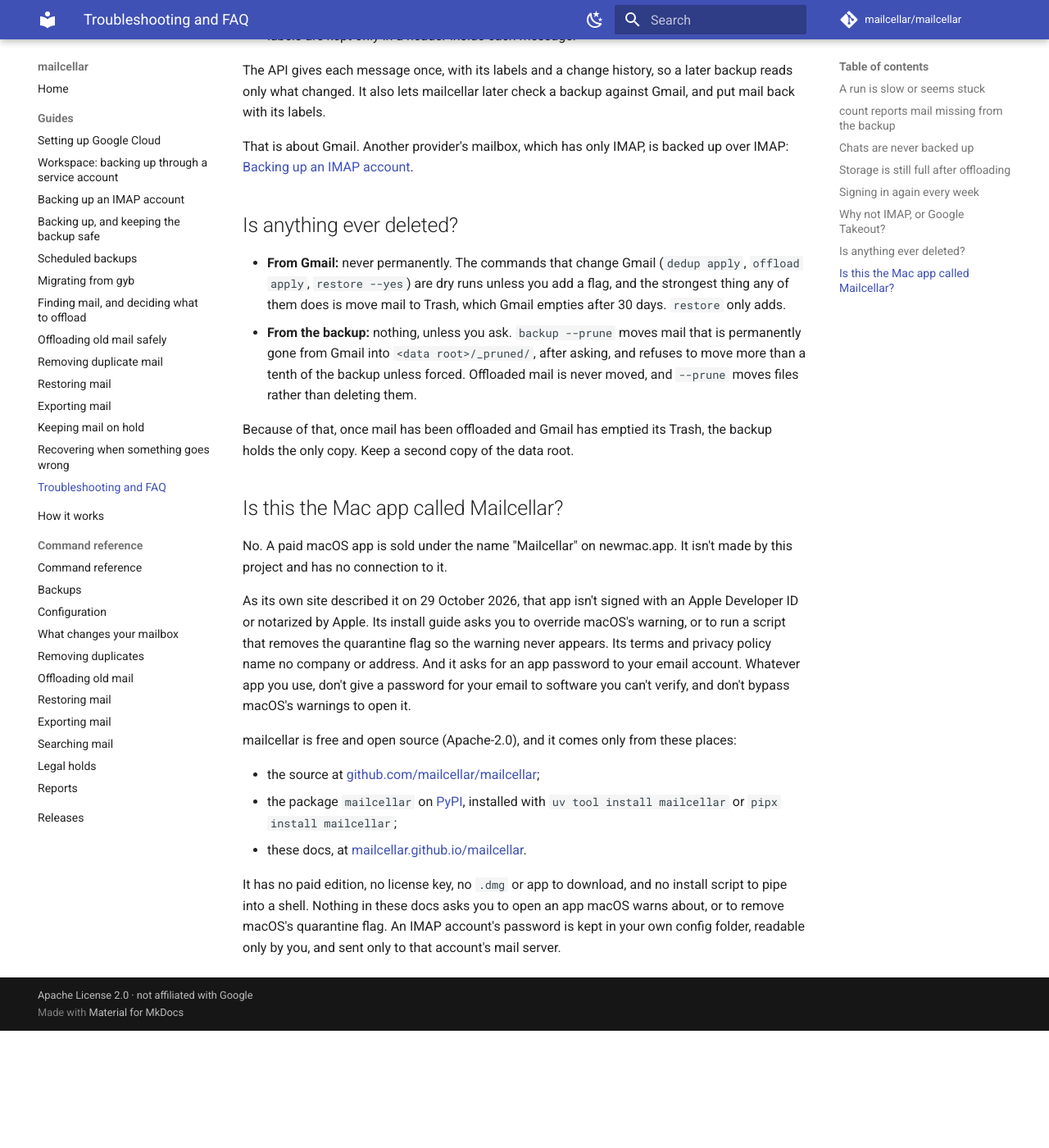
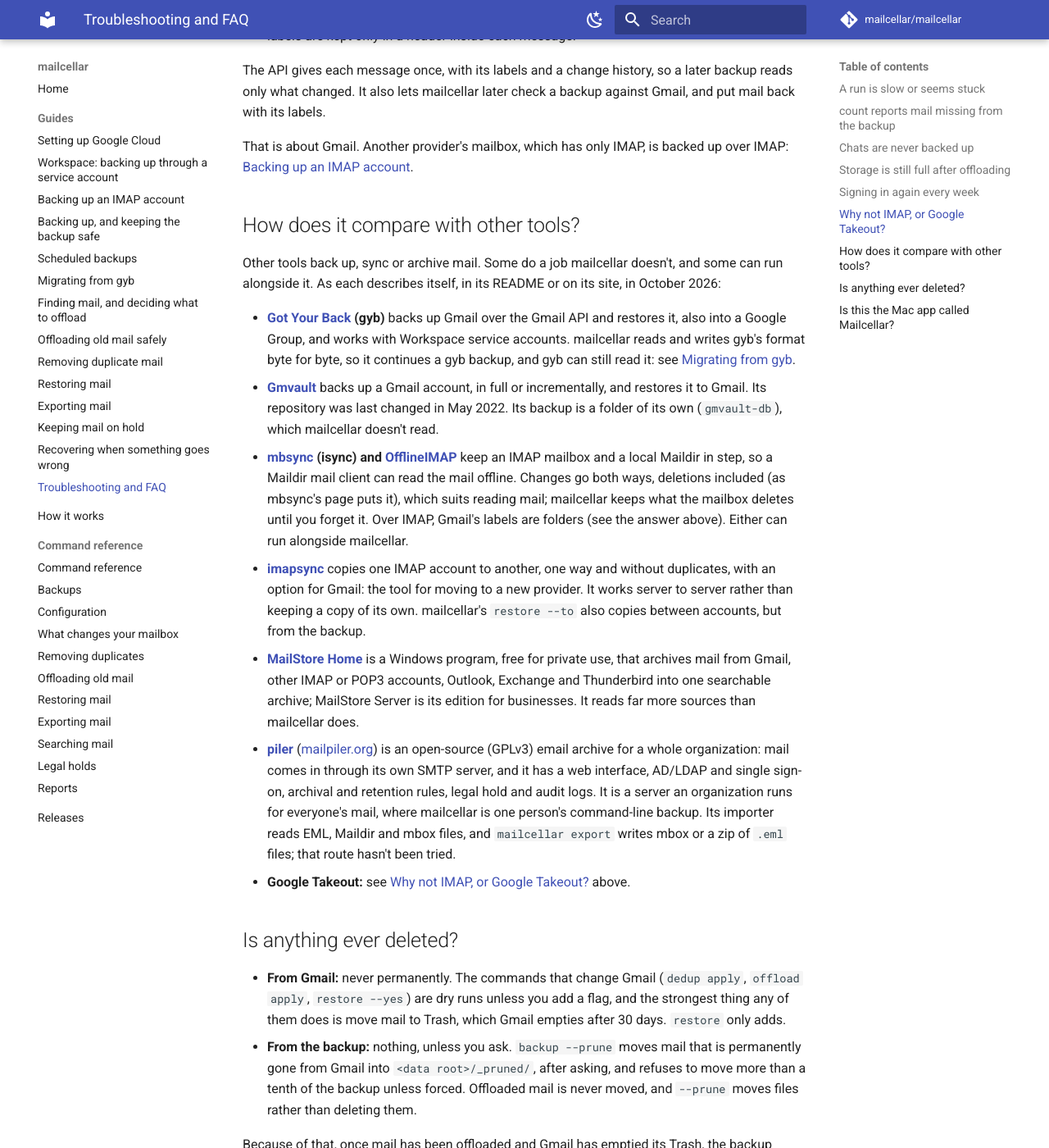
Before and after one commit to mailcellar/mailcellar, an MkDocs documentation site: the page built from docs/guide/troubleshooting.md, in a window 1280 px wide and 1400 px high, scrolled down 2219 px. Shown: the whole window at 82% size. Built offline with MkDocs 1.6.1 and Material for MkDocs 9.7.7, drawn with Linux system fonts in a browser that asks for light colours; comment, search, counter and statistics services are not loaded; before the commit the page ends 3476 px from its top, so only the background shows below that.

Commit message:
docs(guide): how mailcellar compares with other tools, in the FAQ
A FAQ entry after "Why not IMAP, or Google Takeout?": gyb, Gmvault,
mbsync and OfflineIMAP, imapsync, MailStore and piler, each in a line or
two on what it is for and whether it replaces mailcellar or runs beside
it, with what it does better. Takeout links to the entry above. Every
claim was checked against the tool's own README, site or source in
October 2026; what couldn't be confirmed is left out, and feeding piler
from `mailcellar export` is marked as untried. The page's description
mentions the comparison.

Checked with the strict docs build; the new anchor resolves.

Co-Authored-By: Claude Opus 5.5 <noreply@anthropic.com>

```diff
--- a/docs/guide/troubleshooting.md
+++ b/docs/guide/troubleshooting.md
@@ -1,5 +1,5 @@
 ---
-description: "Answers to common questions about mailcellar: slow runs, mail missing from the backup, storage still full, weekly sign-ins, deletion, and the Mac app of the same name."
+description: "Answers to common questions about mailcellar: slow runs, mail missing from the backup, storage still full, weekly sign-ins, deletion, how it compares with other tools, and the Mac app of the same name."
 ---
 
 # Troubleshooting and FAQ
@@ -100,6 +100,50 @@ check a backup against Gmail, and put mail back with its labels.
 That is about Gmail. Another provider's mailbox, which has only IMAP, is
 backed up over IMAP: [Backing up an IMAP account](imap.md).
 
+## How does it compare with other tools?
+
+Other tools back up, sync or archive mail. Some do a job mailcellar
+doesn't, and some can run alongside it. As each describes itself, in its
+README or on its site, in October 2026:
+
+- **[Got Your Back](https://github.com/GAM-team/got-your-back) (gyb)**
+  backs up Gmail over the Gmail API and restores it, also into a Google
+  Group, and works with Workspace service accounts. mailcellar reads and
+  writes gyb's format byte for byte, so it continues a gyb backup, and gyb
+  can still read it: see [Migrating from gyb](from-gyb.md).
+- **[Gmvault](https://github.com/gaubert/gmvault)** backs up a Gmail
+  account, in full or incrementally, and restores it to Gmail. Its
+  repository was last changed in May 2022. Its backup is a folder of its
+  own (`gmvault-db`), which mailcellar doesn't read.
+- **[mbsync](https://isync.sourceforge.io/) (isync) and
+  [OfflineIMAP](https://github.com/OfflineIMAP/offlineimap3)** keep an IMAP
+  mailbox and a local Maildir in step, so a Maildir mail client can read
+  the mail offline. Changes go both ways, deletions included (as mbsync's
+  page puts it), which suits reading mail; mailcellar keeps what the
+  mailbox deletes until you forget it. Over IMAP, Gmail's labels are
+  folders (see the answer above). Either can run alongside mailcellar.
+- **[imapsync](https://github.com/imapsync/imapsync)** copies one IMAP
+  account to another, one way and without duplicates, with an option for
+  Gmail: the tool for moving to a new provider. It works server to server
+  rather than keeping a copy of its own. mailcellar's `restore --to` also
+  copies between accounts, but from the backup.
+- **[MailStore Home](https://www.mailstore.com/en/products/mailstore-home/)**
+  is a Windows program, free for private use, that archives mail from
+  Gmail, other IMAP or POP3 accounts, Outlook, Exchange and Thunderbird
+  into one searchable archive; MailStore Server is its edition for
+  businesses. It reads far more sources than mailcellar does.
+- **[piler](https://github.com/jsuto/piler)**
+  ([mailpiler.org](https://www.mailpiler.org/)) is an open-source (GPLv3)
+  email archive for a whole organization: mail comes in through its own
+  SMTP server, and it has a web interface, AD/LDAP and single sign-on,
+  archival and retention rules, legal hold and audit logs. It is a server
+  an organization runs for everyone's mail, where mailcellar is one
+  person's command-line backup. Its importer reads EML, Maildir and mbox
+  files, and `mailcellar export` writes mbox or a zip of `.eml` files; that
+  route hasn't been tried.
+- **Google Takeout:** see [Why not IMAP, or Google
+  Takeout?](#why-not-imap-or-google-takeout) above.
+
 ## Is anything ever deleted?
 
 - **From Gmail:** never permanently. The commands that change Gmail
```
